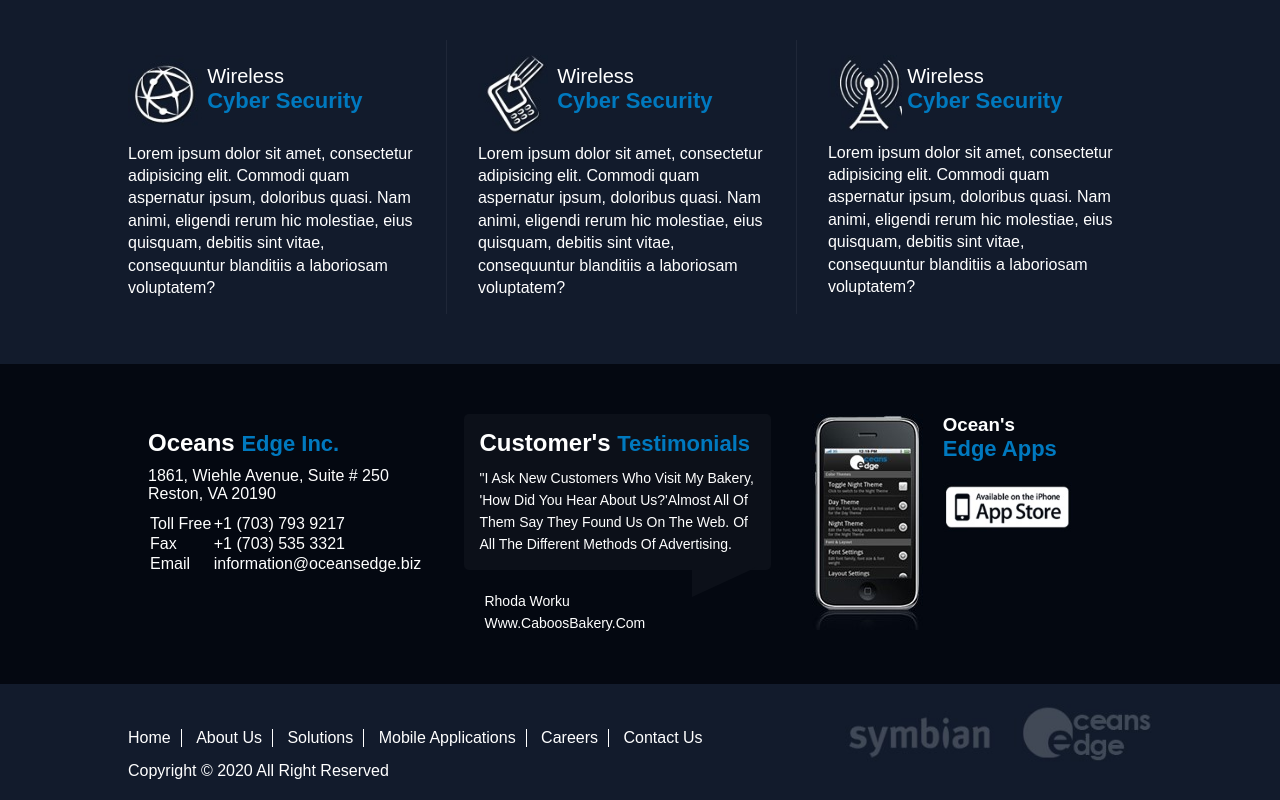
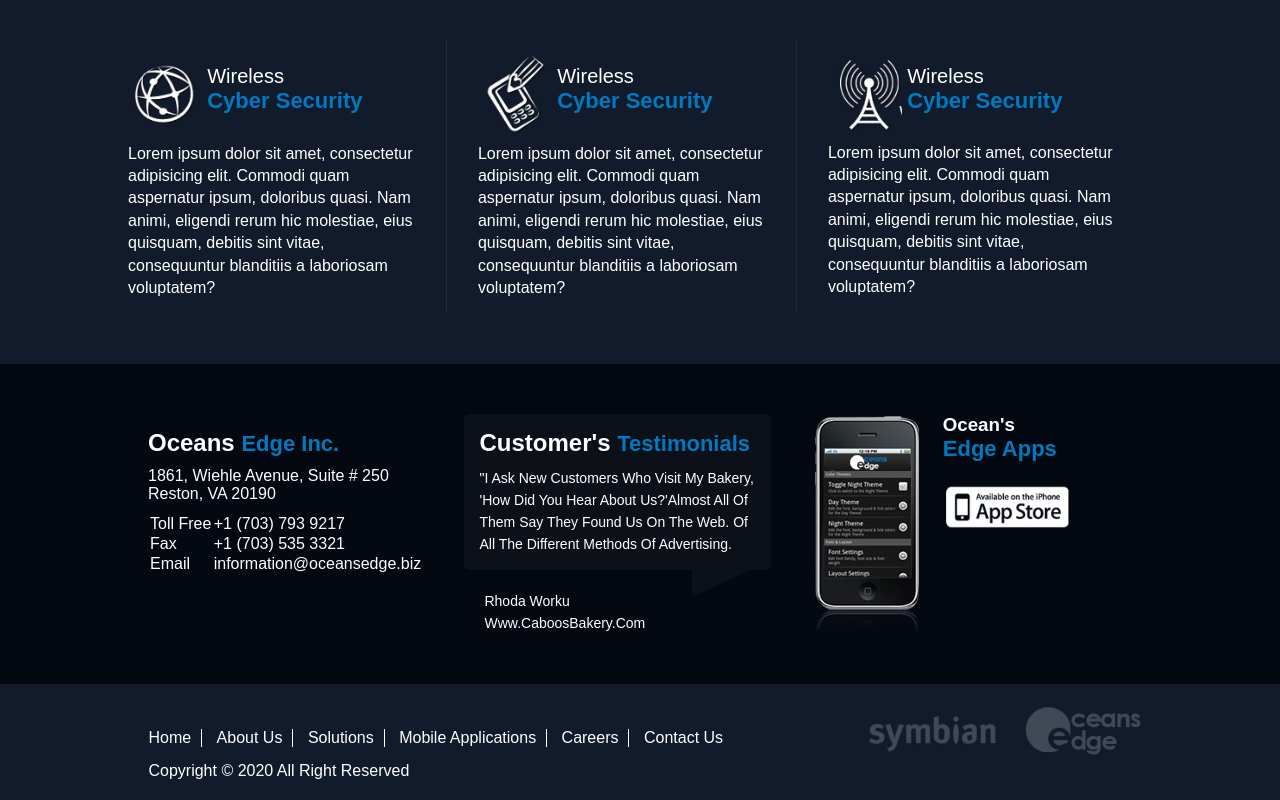
Before and after one commit to naimahassan43/Oceans_Edge_Full, a plain HTML site: page index.html in a window 1280 px wide. Shown: the part 778-1578 px from the top of the page. Drawn offline with Linux system fonts and the light colour scheme.

Commit message:
Update style.css

```diff
--- a/css/style.css
+++ b/css/style.css
@@ -269,6 +269,7 @@ footer{
 .copyright{
 	width: 70%;
 	float: left;
+	padding-left: 2%;
 }
  .copyright ul{
 	list-style-type: none;
@@ -301,7 +302,7 @@ footer{
 	margin-top: 15px;
 }
 .footerimage{
-	width: 30%;
+	width: 27%;
 	float: left;
 }
 .footerimage img{
```
